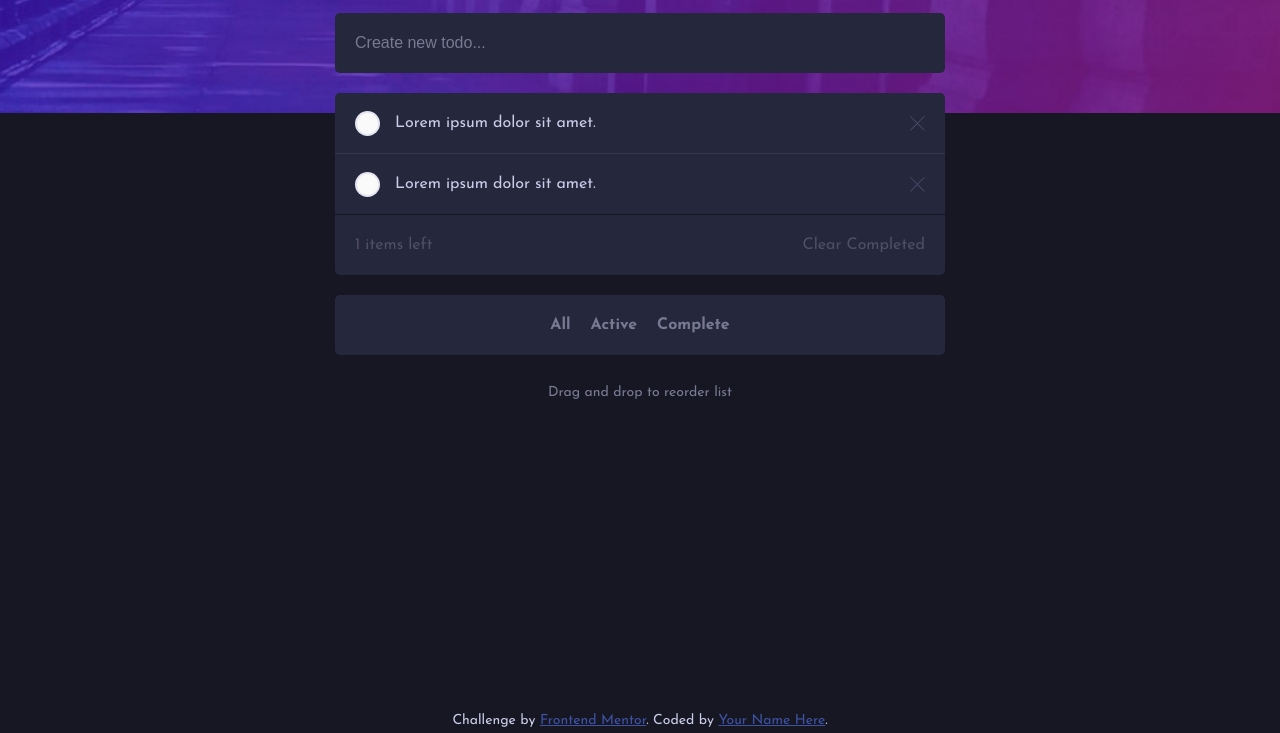
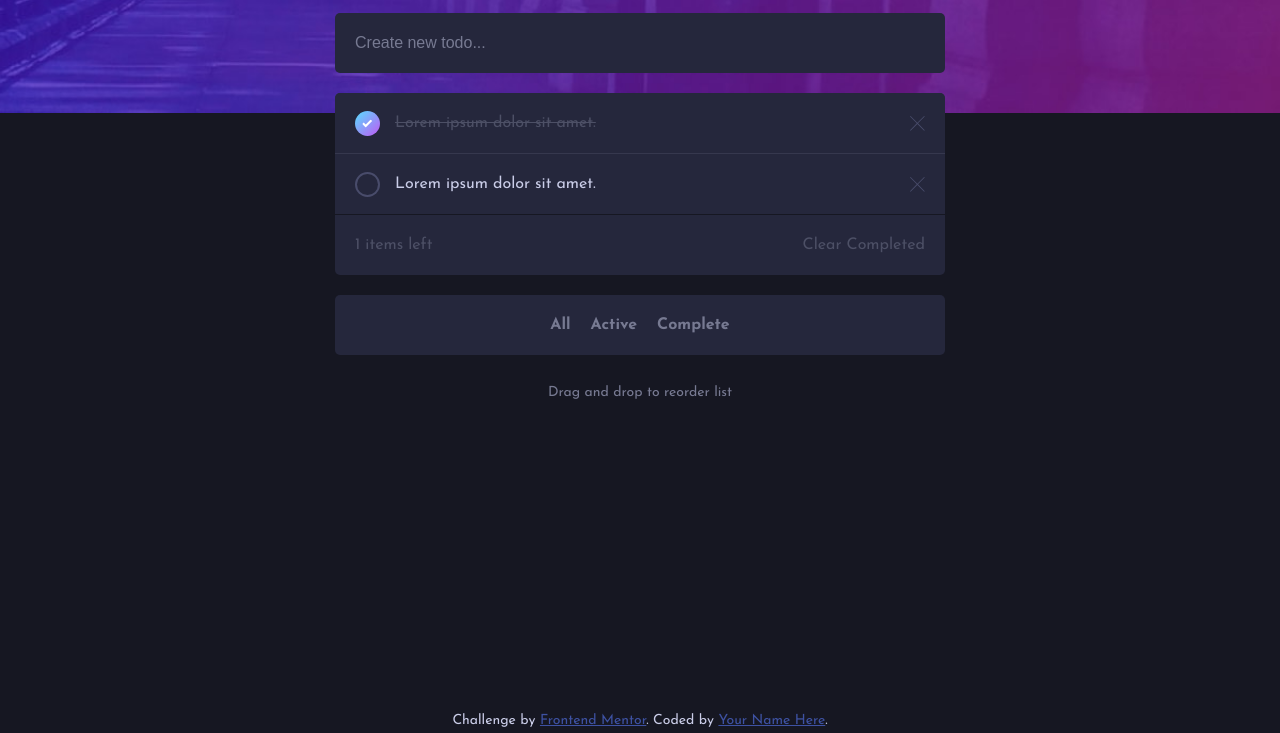
Before and after one commit to a-Rider-m/todo-app, a plain HTML site: page index.html in a window 1280 px wide. Both pictures are taken after a click on the button "toggle to light theme". Shown: the part 207-940 px from the top of the page. Drawn offline with Linux system fonts and the light colour scheme.

Commit message:
styles(todo-app__new-task): add styles for completed states

```diff
--- a/index.html
+++ b/index.html
@@ -31,7 +31,7 @@
 
 				<ul id="task-list" class="todo-app__tasks-list">
 
-					<li class="todo-app__new-task todo-app__new-task--task">
+					<li class="todo-app__new-task todo-app__new-task--task complete">
 						<div class="todo-app__check-btn-container">
 							<div class="todo-app__check"></div>
 						</div>
--- a/public/src/styles/styles.css
+++ b/public/src/styles/styles.css
@@ -195,12 +195,23 @@ body {
     color: hsl(228, 45%, 44%);
 }
 
-.innactive {
-    display: none;
+/* Light Complete States */
+
+.complete .todo-app__check-btn-container {
+    background: linear-gradient(135deg, #57DEFF, #C059F4);
 }
 
-/* Complete State */
+.complete .todo-app__check {
+    width: 11px;
+    height: 9px;
+    background-color: transparent;
+    background-image: url('../../../images/icon-check.svg');
+}
 
+.complete .todo-app__text {
+    color: var(--complete-task-light);
+    text-decoration: line-through;
+}
 
 /* Dark theme */
 body.dark-theme {
@@ -247,8 +258,12 @@ body.dark-theme {
     color: var(--complete-task-dark);
 }
 
-.dark-theme .todo-app__check-btn {
-    border-color: #494C6B;
+.dark-theme .todo-app__check-btn-container {
+    background-color: #494C6B;
+}
+
+.dark-theme .todo-app__check {
+    background-color: var(--bg-task-dark);
 }
 
 .dark-theme .todo-app__new-task--filter {
@@ -262,6 +277,20 @@ body.dark-theme {
 .dark-theme .footer {
     color: var(--primary-text-color-dark);
     background-color: var(--bg-dark);
+}
+
+/* Complete States Dark Theme */
+
+.dark-theme .complete .todo-app__check {
+    background-color: transparent;
+}
+
+.dark-theme .complete .todo-app__text {
+    color: var(--complete-task-dark);
+}
+
+.innactive {
+    display: none;
 }
 
 @media(min-width: 800px) {
```
